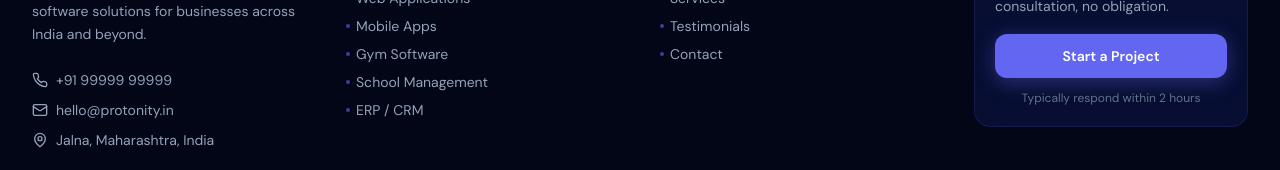
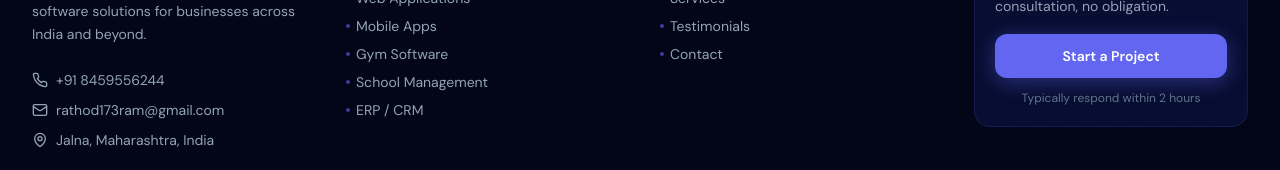
Before and after one commit to nitinramrathod/protonity-2.0, a Next.js app: page /contact in a window 1280 px wide. Shown: the part 1292-1462 px from the top of the page. Built offline with nearby package versions, Linux system fonts and the light colour scheme; no server answers.

Commit message:
mail changes added

```diff
--- a/app/contact/page.tsx
+++ b/app/contact/page.tsx
@@ -24,8 +24,8 @@ const contactSchema = z.object({
 type ContactFormValues = z.infer<typeof contactSchema>;
 
 const CONTACT_DETAILS = [
-  { Icon: Phone, label: "Phone", value: "+91 99999 99999", href: "tel:+919999999999" },
-  { Icon: Mail, label: "Email", value: "hello@protonity.in", href: "mailto:hello@protonity.in" },
+  { Icon: Phone, label: "Phone", value: "+91 8459556244", href: "tel:+918459556244" },
+  { Icon: Mail, label: "Email", value: "rathod173ram@gmail.com", href: "mailto:rathod173ram@gmail.com" },
   { Icon: MapPin, label: "Location", value: "Jalna, Maharashtra, India", href: null },
   { Icon: Clock, label: "Business Hours", value: "Mon–Sat, 9:00 AM – 7:00 PM IST", href: null },
 ];
@@ -160,7 +160,7 @@ export default function ContactPage() {
                     <div>
                       <p className="text-red-300 text-sm font-medium">Submission Failed</p>
                       <p className="text-red-400/70 text-xs mt-0.5">
-                        {mutation.error?.message || "Please try again or email us directly at hello@protonity.in"}
+                        {mutation.error?.message || "Please try again or email us directly at rathod173ram@gmail.com"}
                       </p>
                     </div>
                   </div>
--- a/app/layout.tsx
+++ b/app/layout.tsx
@@ -26,7 +26,7 @@ export const metadata: Metadata = {
   openGraph: {
     type: "website",
     locale: "en_IN",
-    url: "https://protonity.in",
+    url: "https://protonity.vercel.app",
     siteName: "Protonity Technology",
     title: "Protonity Technology | Scalable Software Solutions",
     description:
--- a/components/layout/Footer.tsx
+++ b/components/layout/Footer.tsx
@@ -42,11 +42,11 @@ export default function Footer() {
             <div className="flex flex-col gap-2.5">
               <a href="tel:+919999999999" className="flex items-center gap-2 text-slate-400 hover:text-electric-400 transition-colors text-sm">
                 <Phone className="w-4 h-4 flex-shrink-0" />
-                <span>+91 99999 99999</span>
+                <span>+91 8459556244</span>
               </a>
-              <a href="mailto:hello@protonity.in" className="flex items-center gap-2 text-slate-400 hover:text-electric-400 transition-colors text-sm">
+              <a href="mailto:rathod173ram@gmail.com" className="flex items-center gap-2 text-slate-400 hover:text-electric-400 transition-colors text-sm">
                 <Mail className="w-4 h-4 flex-shrink-0" />
-                <span>hello@protonity.in</span>
+                <span>rathod173ram@gmail.com</span>
               </a>
               <div className="flex items-center gap-2 text-slate-400 text-sm">
                 <MapPin className="w-4 h-4 flex-shrink-0" />
```
Also changed, not shown: 1 other file (tests, documents, lock files or other folders).
